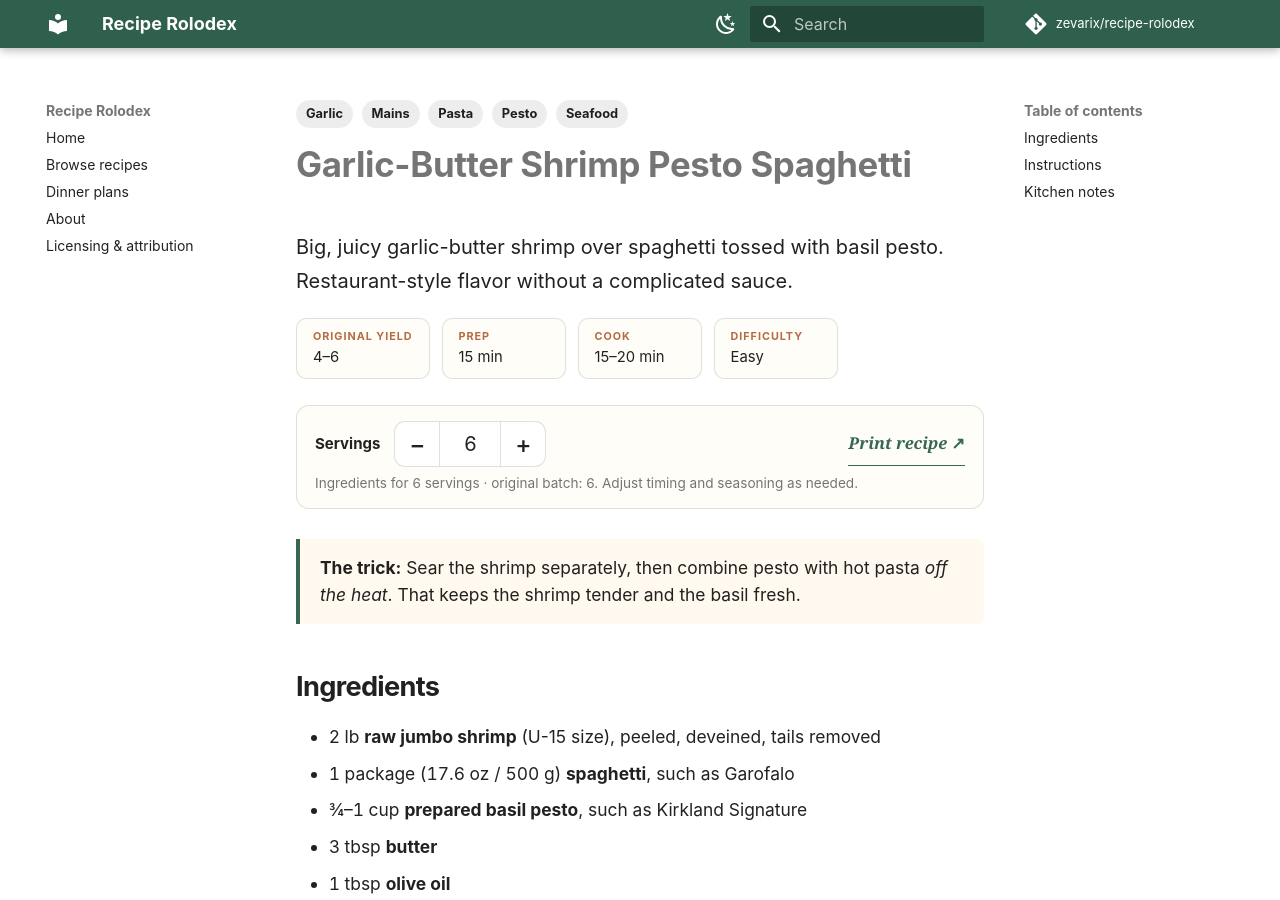
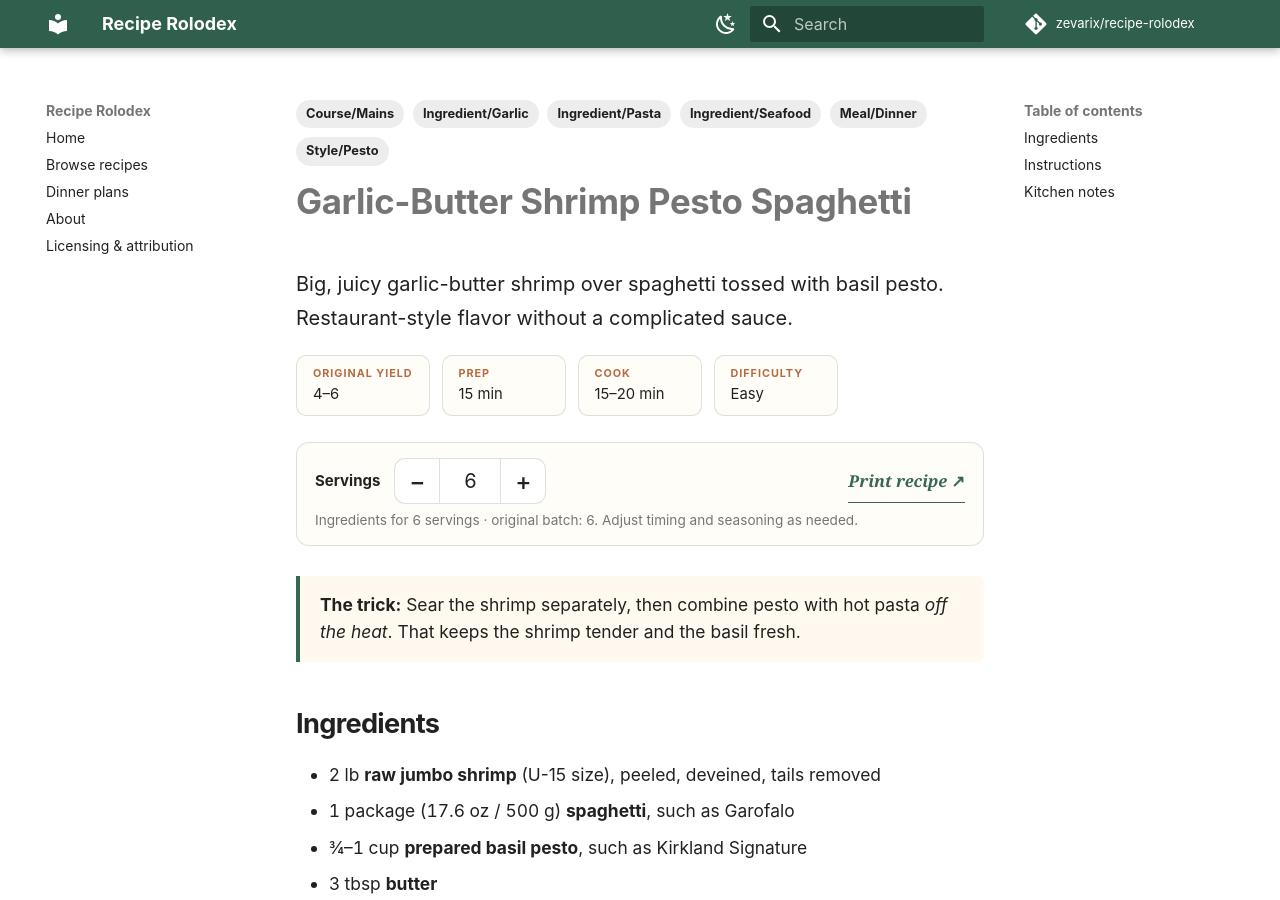
Before and after one commit to zevarix/recipe-rolodex, an MkDocs documentation site: the page built from docs/recipes/garlic-butter-shrimp-pesto-spaghetti.md, in a window 1280 px wide and 900 px high. Built offline with MkDocs 1.6.1 and Material for MkDocs 9.7.7, drawn with Linux system fonts in a browser that asks for light colours; comment, search, counter and statistics services are not loaded.

Commit message:
Use native hierarchical tags for scalable recipe facets

```diff
--- a/docs/recipes/garlic-butter-shrimp-pesto-spaghetti.md
+++ b/docs/recipes/garlic-butter-shrimp-pesto-spaghetti.md
@@ -2,11 +2,12 @@
 title: Garlic-Butter Shrimp Pesto Spaghetti
 description: Jumbo garlic-butter shrimp over basil pesto spaghetti.
 tags:
-  - Mains
-  - Seafood
-  - Pasta
-  - Garlic
-  - Pesto
+  - Course/Mains
+  - Meal/Dinner
+  - Ingredient/Seafood
+  - Ingredient/Pasta
+  - Ingredient/Garlic
+  - Style/Pesto
 ---
 
 
--- a/mkdocs.yml
+++ b/mkdocs.yml
@@ -42,7 +42,8 @@ theme:
 
 plugins:
   - search
-  - tags
+  - tags:
+      tags_hierarchy: true
 
 markdown_extensions:
   - attr_list
```
Also changed, not shown: AGENTS.md (+1 -1 lines), CONTRIBUTING.md (+26 -18 lines), README.md (+1 -1 lines), docs/recipes/grandpas-parmesan-garlic-bread.md (+5 -3 lines), docs/recipes/index.md (+2 -2 lines), 1 other file.
